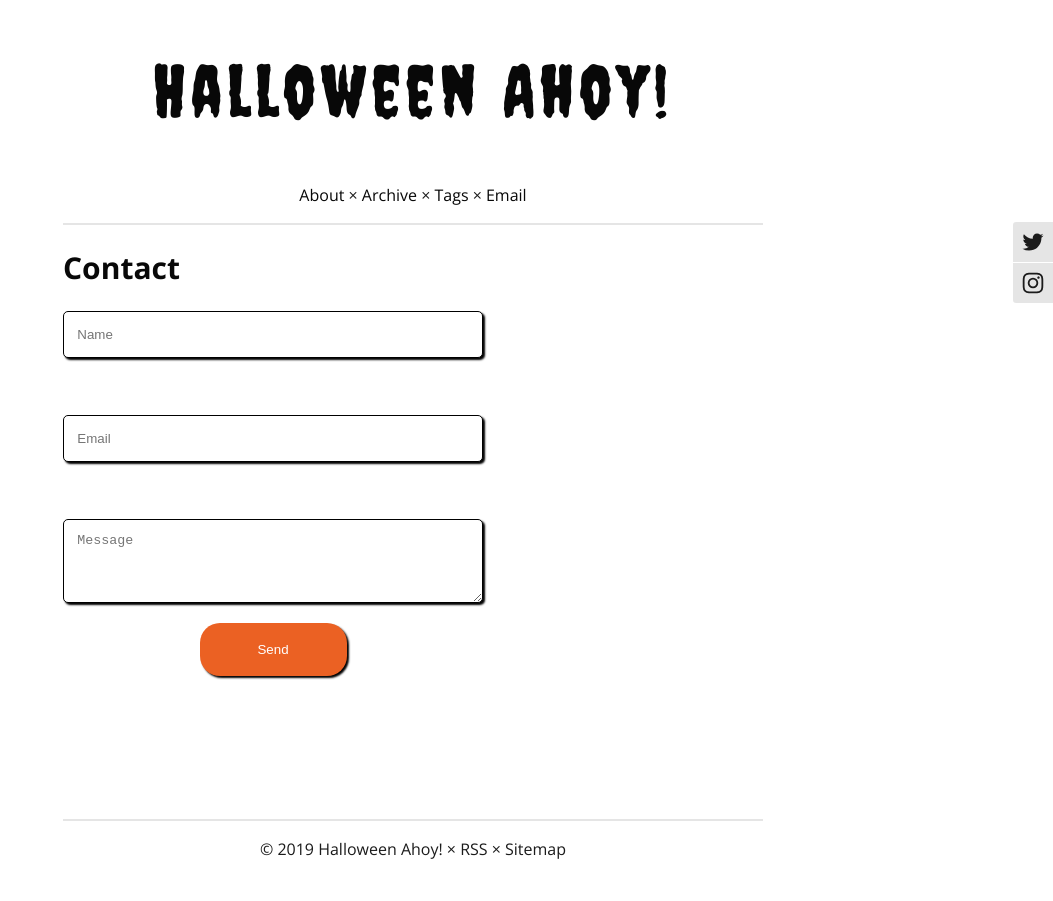
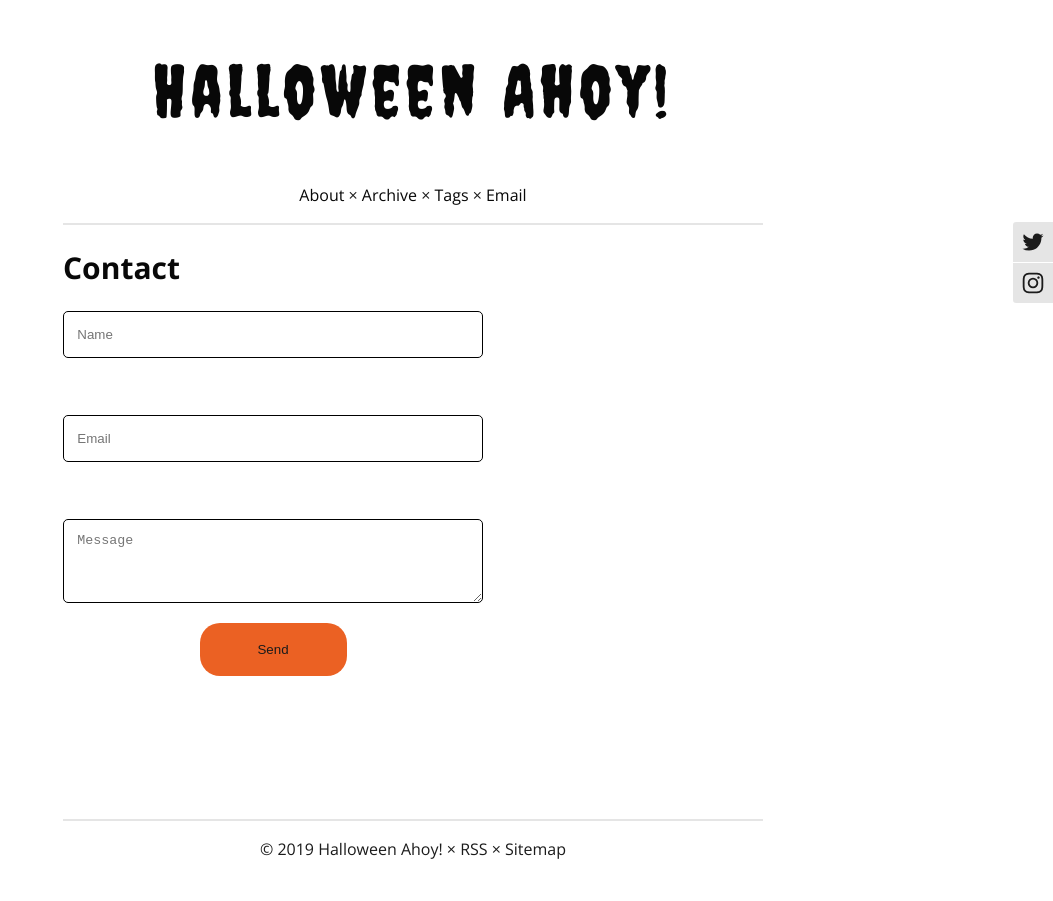
Before and after one commit to halloweenahoy/halloweenahoy.github.io, a Jekyll site: the page built from contact.html, in a window 1280 px wide. Shown: the whole page, without its empty margins (227-1280 px from the left). Built offline with Jekyll 4.4.1, drawn with Linux system fonts in a browser that asks for light colours; comment, search, counter and statistics services are not loaded.

Commit message:
Update style.css

```diff
--- a/css/style.css
+++ b/css/style.css
@@ -24,7 +24,6 @@ form {
 form input {
   border: 1px solid black;
   border-radius: 5px;
-  box-shadow: 2px 2px 2px black;
   background: white;
   text-align: left;
   height: 1.4em;
@@ -36,7 +35,6 @@ form textarea {
   padding: 1em;
   border: 1px solid black;
   border-radius: 5px;
-  box-shadow: 2px 2px 2px black;
 }
 
 input[type="submit"] {
@@ -47,7 +45,7 @@ input[type="submit"] {
   border-radius: 20px;
   padding: 0;
   background: #EB6123;
-  color: #FFFFFF;
+  color: #1B1B1B;
   text-align: center;
   cursor: pointer;
 }
```
